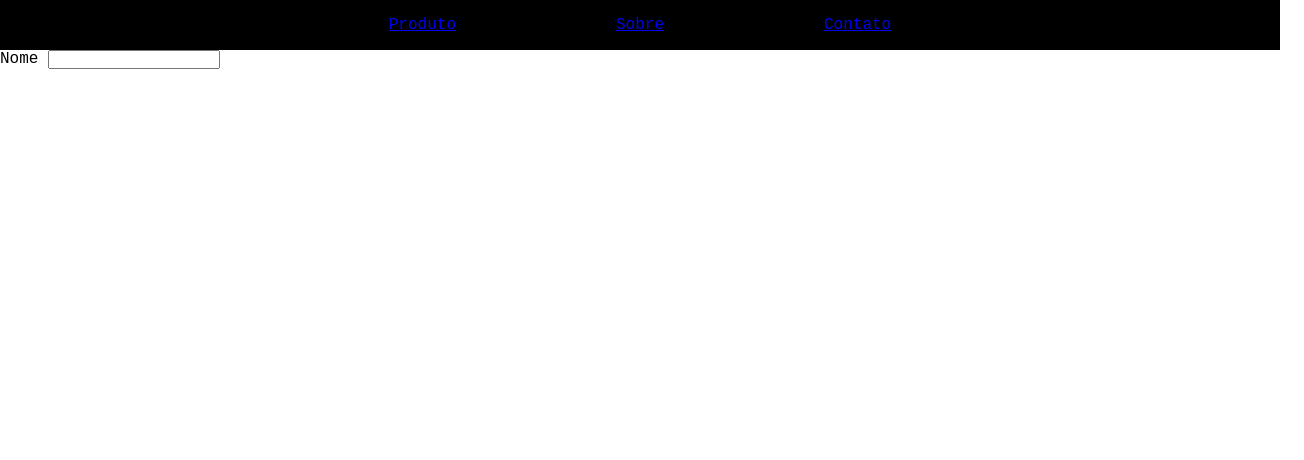
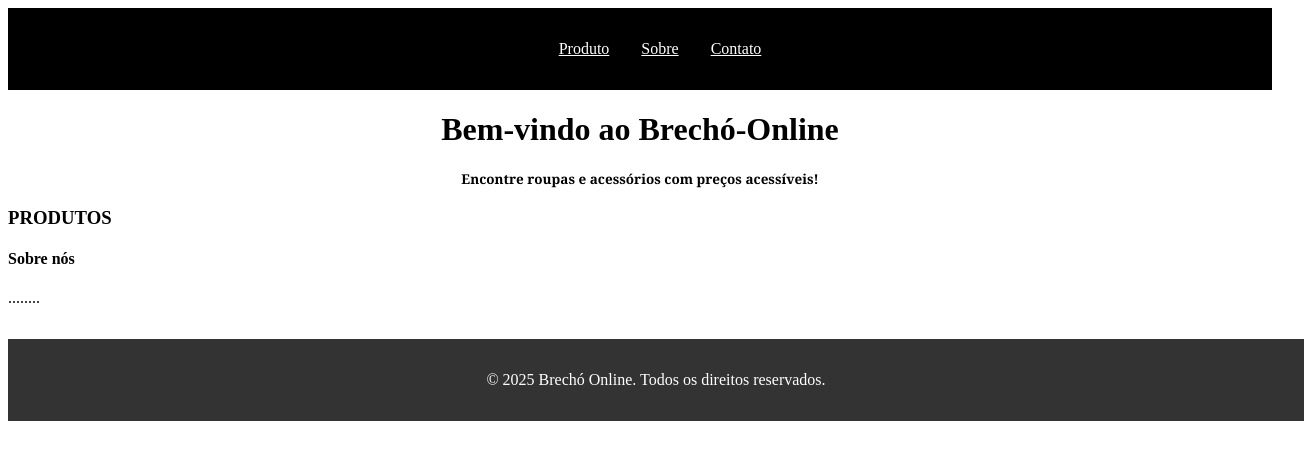
Before and after one commit to Murilo08-del/Brecho-online, a plain HTML site: page index.html in a window 1280 px wide. Shown: the whole page, 1304 px wide, since content can reach past the window. Drawn offline with Linux system fonts and the light colour scheme.

Commit message:
Atualização Murilo

```diff
--- a/index.html
+++ b/index.html
@@ -1,11 +1,13 @@
 <!DOCTYPE html>
 <html lang="pt-BR">
+
 <head>
     <meta charset="UTF-8">
     <meta name="viewport" content="width=device-width, initial-scale=1.0">
     <link rel="stylesheet" href="style.css">
     <title>Brecho-online</title>
 </head>
+
 <body>
     <header>
         <nav class="navbar">
@@ -14,23 +16,34 @@
                 <li><a href="#sobre">Sobre</a></li>
                 <li><a href="#contato">Contato</a></li>
             </ul>
-
         </nav>
-
     </header>
 
     <main>
+        <div class="conteudo">
+            <h1> Bem-vindo ao Brechó-Online </h1>
+        </div>
 
+        <div class="subtitulo">
+            <h2>Encontre roupas e acessórios com preços acessíveis!</h2>
+        </div>
+
+        <div class="produtos">
+            <h3> PRODUTOS</h3>
+         </div>
     </main>
 
-    <footer>
-        <form action="#" method="post">
-            <label for="nome">Nome</label>
-            <input type="text" id="nome" name="nome" required>
 
-            <label for="email"></label>
-    </footer>
+    <main>
+        <div class="conteudo1">
+        <h4> Sobre nós</h4>
+        <p> ........ </p>
+        </div>
+    </main>
 
-    <footer class=""""""""
+            <footer class="rodape">
+                <p>&copy; 2025 Brechó Online. Todos os direitos reservados.</p>
+            </footer>
 </body>
+
 </html>
--- a/style.css
+++ b/style.css
@@ -1,12 +1,5 @@
 
-* {
-    margin: 0;
-    padding: 0;
-    box-sizing: border-box;
-    font-family: 'Courier New', Courier, monospace;
-}
-
-.carousel {
+*.carousel {
     display: flex;
     overflow: hidden;
     width: 300px;
@@ -23,7 +16,36 @@
 }
 
 .navbar ul {
+    list-style: none;
     display: flex;
     justify-content: center;
-    gap: 10rem;
+    gap: 2rem;
 }
+
+.navbar a {
+    color: white
+}
+
+.navbar a:hover {
+    color: #1100ff;
+}
+
+.rodape {
+    background-color: #333;
+    color: white;
+    text-align: center;
+    padding: 1rem;
+    margin-top: 2rem;
+    position: relative;
+    bottom: 0;
+    width: 100%;
+}
+.conteudo {
+    text-align: center;
+}
+
+.subtitulo {
+    text-align: center;
+    font-family: Georgia, 'Times New Roman', Times, serif;
+    font-size: xx-small;
+}
```
